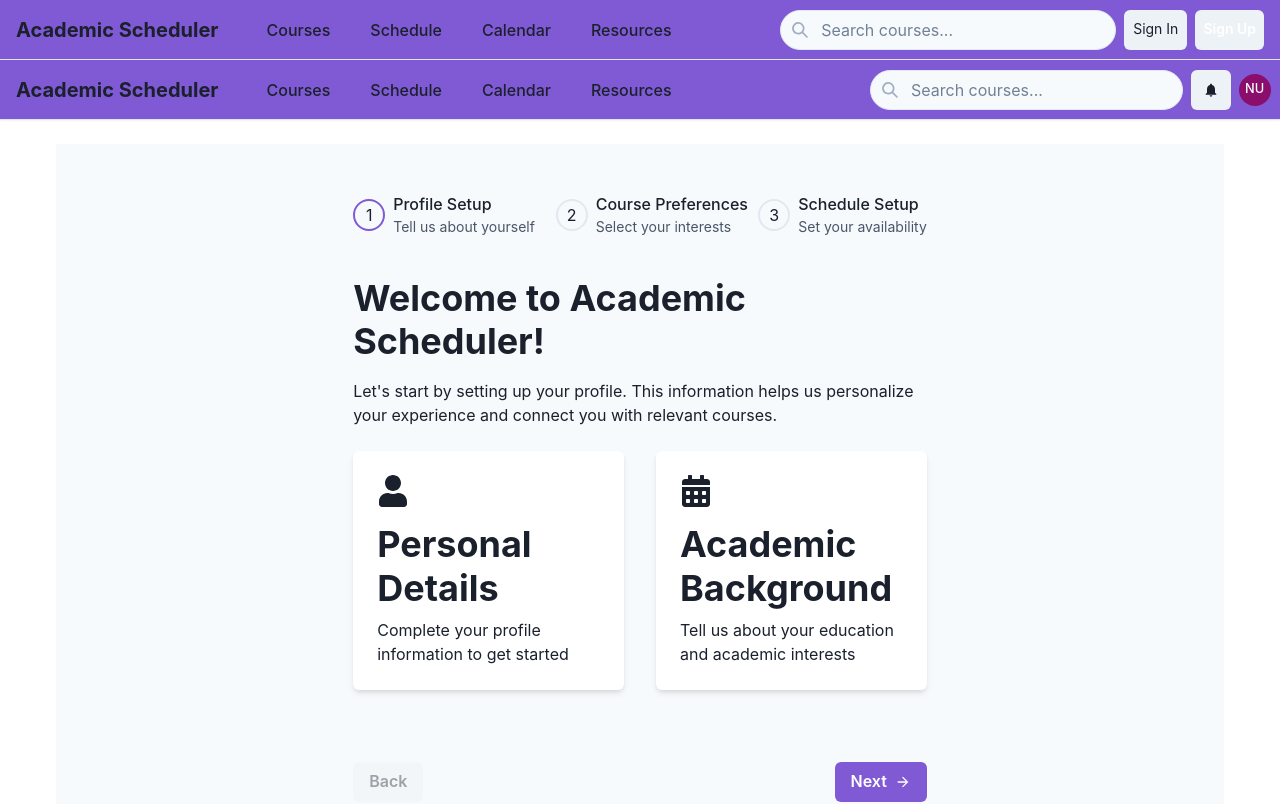
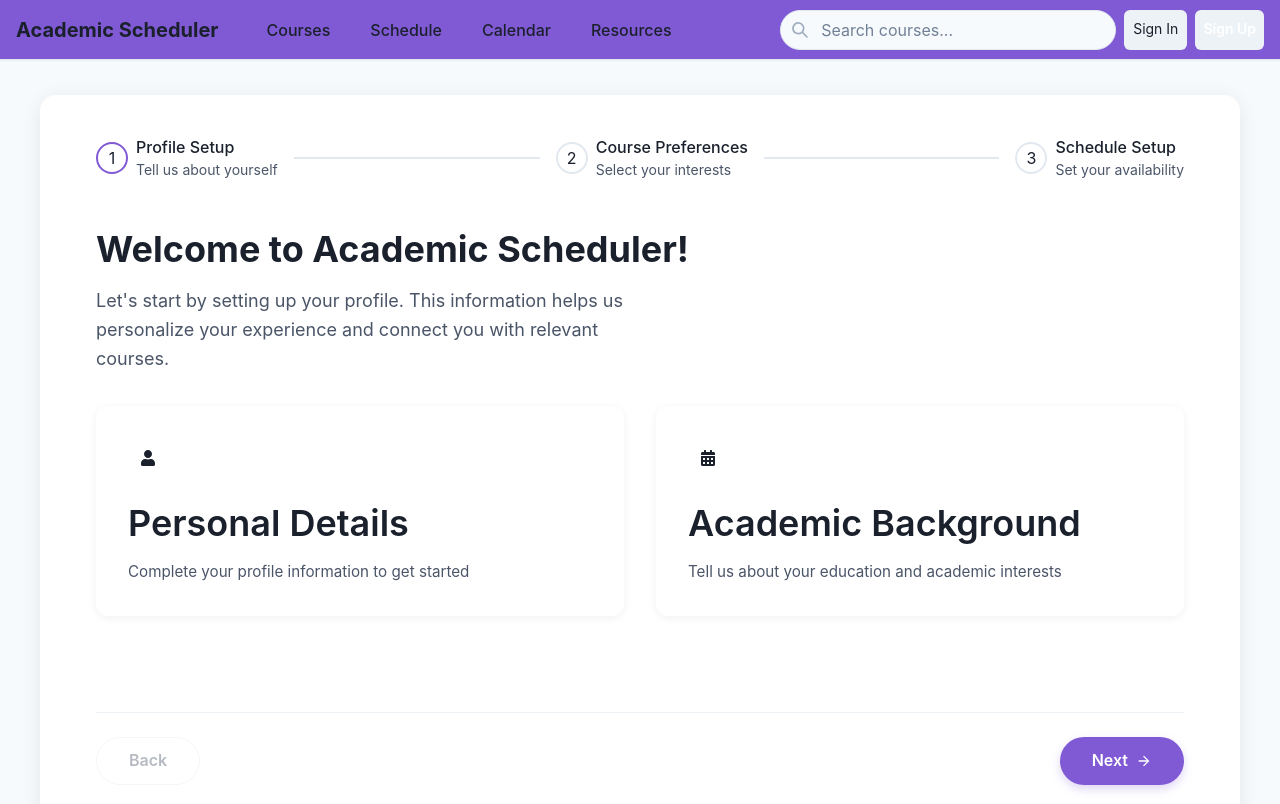
Before and after one commit to VoidEngineers/Academic_Scheduler, a React (Vite) app in the folder source/frontend/: page / in a window 1280 px wide. Shown: the top 804 px of the page. Built offline with nearby package versions, Linux system fonts and the light colour scheme.

Commit message:
feat: simplify onboarding component; remove MainLayout and unused state variables, enhance styling for better user experience

```diff
--- a/source/frontend/src/pages/onBoarding/onBoarding.tsx
+++ b/source/frontend/src/pages/onBoarding/onBoarding.tsx
@@ -1,4 +1,4 @@
-import React, { useState } from 'react';
+// import React, { useState } from 'react';
 import {
   Step,
   StepDescription as ChakraStepDescription,
@@ -15,7 +15,7 @@ import {
 } from '@chakra-ui/react';
 import { CheckIcon, ArrowForwardIcon } from '@chakra-ui/icons';
 import { FaUser, FaBook, FaCalendarAlt } from 'react-icons/fa';
-import MainLayout from '../../layouts/mainLayout/mainLayout';
+// Removed MainLayout import as we no longer need it
 import {
   OnboardingContainer,
   ContentContainer,
@@ -43,8 +43,8 @@ const steps = [
 ];
 
 const OnBoarding: React.FC = () => {
-  const [isLoggedIn] = useState(true); // Normally from auth context
-  const [userName] = useState('New User');
+  // const [isLoggedIn] = useState(true); // Normally from auth context
+  // const [userName] = useState('New User');
   const { activeStep, setActiveStep } = useSteps({
     index: 0,
     count: steps.length,
@@ -163,8 +163,8 @@ const OnBoarding: React.FC = () => {
     }
   };
 
+  // Removed MainLayout wrapper
   return (
-    <MainLayout isLoggedIn={isLoggedIn} userName={userName}>
     <OnboardingContainer bgColor={bgColor}>
       <ContentContainer>
         <StepsContainer>
@@ -208,7 +208,6 @@ const OnBoarding: React.FC = () => {
         </StepsContainer>
       </ContentContainer>
     </OnboardingContainer>
-    </MainLayout>
   );
 };
 
--- a/source/frontend/src/styles/onBoardingStyle.ts
+++ b/source/frontend/src/styles/onBoardingStyle.ts
@@ -7,103 +7,232 @@ import {
   VStack,
   HStack,
   Button,
-  Icon as ChakraIcon
+  Icon as ChakraIcon,
+  BoxProps,
+  ContainerProps,
+  HeadingProps,
+  TextProps,
+  ButtonProps
 } from '@chakra-ui/react';
 
-export const OnboardingContainer = styled(Box)<{ bgColor: string }>`
+// Interface for consistent styling
+interface ThemeProps {
+  bgColor?: string;
+  accentColor?: string;
+  textColor?: string;
+}
+
+// Full-height container for the onboarding experience
+export const OnboardingContainer = styled(Box)<BoxProps & ThemeProps>`
   background-color: ${props => props.bgColor};
-  padding-top: 3rem;
-  padding-bottom: 3rem;
+  min-height: 100vh;
+  display: flex;
+  align-items: center;
+  justify-content: center;
+  padding: 2rem 1rem;
 `;
 
-export const ContentContainer = styled(Container)`
-  max-width: container.lg;
+// Container for the content
+export const ContentContainer = styled(Container)<ContainerProps>`
+  max-width: 1200px;
+  width: 100%;
+  box-shadow: 0 4px 20px rgba(0, 0, 0, 0.08);
+  border-radius: 1rem;
+  overflow: hidden;
+  background-color: white;
 `;
 
+// Container for steps
 export const StepsContainer = styled(VStack)`
-  spacing: 10;
   width: 100%;
+  padding: 2.5rem;
+
+  @media (max-width: 48em) {
+    padding: 1.5rem;
+  }
 `;
 
+// Box for content
 export const ContentBox = styled(Box)`
   width: 100%;
-  padding-top: 2rem;
-  padding-bottom: 2rem;
+  padding: 2.5rem 0;
+  min-height: 400px;
 `;
 
+// Navigation container
 export const NavigationContainer = styled(HStack)`
   width: 100%;
   justify-content: space-between;
-  margin-top: 2rem;
+  margin-top: 3rem;
+  padding-top: 1.5rem;
+  border-top: 1px solid var(--chakra-colors-gray-100);
 `;
 
-export const StepHeading = styled(Heading)`
-  font-size: 1.875rem;
+// Step heading
+export const StepHeading = styled(Heading)<HeadingProps & ThemeProps>`
+  font-size: 2.25rem;
+  font-weight: 700;
   margin-bottom: 1rem;
+  color: ${props => props.textColor || 'var(--chakra-colors-gray-800)'};
+
+  @media (max-width: 48em) {
+    font-size: 1.75rem;
+  }
 `;
 
-export const StepDescription = styled(Text)`
-  margin-bottom: 1.5rem;
+// Step description
+export const StepDescription = styled(Text)<TextProps & ThemeProps>`
+  font-size: 1.125rem;
+  margin-bottom: 2rem;
+  max-width: 36rem;
+  color: ${props => props.textColor || 'var(--chakra-colors-gray-600)'};
+  line-height: 1.6;
+
+  @media (max-width: 48em) {
+    font-size: 1rem;
+  }
 `;
 
+// Card grid
 export const CardGrid = styled(Box)<{ columns: { base: number; md: number } }>`
   display: grid;
   grid-template-columns: repeat(${props => props.columns.base}, 1fr);
-  gap: 2rem;
+  gap: 1.5rem;
   width: 100%;
 
   @media (min-width: 48em) {
     grid-template-columns: repeat(${props => props.columns.md}, 1fr);
+    gap: 2rem;
   }
 `;
 
-export const StepCard = styled(Box)<{ bgColor: string }>`
-  padding: 1.5rem;
-  border-radius: 0.375rem;
-  background-color: ${props => props.bgColor};
-  box-shadow: var(--chakra-shadows-md);
+// Step card
+export const StepCard = styled(Box)<BoxProps & ThemeProps>`
+  padding: 2rem;
+  border-radius: 0.75rem;
+  background-color: ${props => props.bgColor || 'white'};
+  box-shadow: 0 2px 8px rgba(0, 0, 0, 0.06);
+  transition: transform 0.2s ease, box-shadow 0.2s ease;
+  cursor: pointer;
+
+  &:hover {
+    transform: translateY(-4px);
+    box-shadow: 0 8px 16px rgba(0, 0, 0, 0.08);
+  }
 `;
 
+// Card content
 export const CardContent = styled(VStack)`
-  spacing: 1rem;
   align-items: flex-start;
+  gap: 1rem;
 `;
 
+// Feature icon
 export const FeatureIcon = styled(ChakraIcon)<{ accentColor: string }>`
-  font-size: 2rem;
+  font-size: 2.5rem;
   color: ${props => props.accentColor};
+  background-color: ${props => `${props.accentColor}10`};
+  padding: 0.75rem;
+  border-radius: 0.5rem;
 `;
 
-export const CardHeading = styled(Heading)`
+// Card heading
+export const CardHeading = styled(Heading)<HeadingProps & ThemeProps>`
   font-size: 1.25rem;
+  font-weight: 600;
   margin-top: 0.5rem;
+  color: ${props => props.textColor || 'var(--chakra-colors-gray-800)'};
 `;
 
-export const CardDescription = styled(Text)`
-  font-size: 1rem;
+// Card description
+export const CardDescription = styled(Text)<TextProps & ThemeProps>`
+  font-size: 0.95rem;
+  color: ${props => props.textColor || 'var(--chakra-colors-gray-600)'};
+  line-height: 1.5;
 `;
 
+// Completion container
 export const CompletionContainer = styled(VStack)`
-  spacing: 1.5rem;
   align-items: center;
   text-align: center;
-  padding: 2rem;
+  padding: 3rem 2rem;
+  gap: 1.5rem;
+  max-width: 30rem;
+  margin: 0 auto;
 `;
 
+// Completion icon
 export const CompletionIcon = styled(ChakraIcon)<{ accentColor: string }>`
-  font-size: 4rem;
+  font-size: 4.5rem;
   color: ${props => props.accentColor};
+  background-color: ${props => `${props.accentColor}15`};
+  padding: 1rem;
+  border-radius: 50%;
   margin-bottom: 1rem;
 `;
 
-export const NextButton = styled(Button)`
+// Next button
+export const NextButton = styled(Button)<ButtonProps & ThemeProps>`
   color: white;
-  background-color: var(--chakra-colors-purple-500);
+  background-color: ${props => props.accentColor || 'var(--chakra-colors-purple-500)'};
+  font-weight: 600;
+  padding-left: 2rem;
+  padding-right: 2rem;
+  height: 48px;
+  border-radius: 24px;
+  box-shadow: 0 4px 10px ${props => props.accentColor ? `${props.accentColor}40` : 'rgba(128, 90, 213, 0.25)'};
+
   &:hover {
-    background-color: var(--chakra-colors-purple-600);
+    background-color: ${props => props.accentColor ? `${props.accentColor}90` : 'var(--chakra-colors-purple-600)'};
+    transform: translateY(-2px);
+    box-shadow: 0 6px 12px ${props => props.accentColor ? `${props.accentColor}50` : 'rgba(128, 90, 213, 0.35)'};
+  }
+
+  &:active {
+    transform: translateY(0);
+    box-shadow: 0 2px 6px ${props => props.accentColor ? `${props.accentColor}40` : 'rgba(128, 90, 213, 0.25)'};
   }
 `;
 
-export const BackButton = styled(Button)`
-  variant: outline;
+// Back button
+export const BackButton = styled(Button)<ButtonProps & ThemeProps>`
+  color: ${props => props.textColor || 'var(--chakra-colors-gray-600)'};
+  background: transparent;
+  border: 1px solid ${props => props.textColor || 'var(--chakra-colors-gray-200)'};
+  font-weight: 600;
+  padding-left: 2rem;
+  padding-right: 2rem;
+  height: 48px;
+  border-radius: 24px;
+
+  &:hover:not(:disabled) {
+    background-color: ${props => props.textColor ? `${props.textColor}05` : 'var(--chakra-colors-gray-50)'};
+  }
+
+  &:disabled {
+    opacity: 0.4;
+    cursor: not-allowed;
+  }
 `;
+
+// Progress section
+export const ProgressSection = styled(Box)`
+  width: 100%;
+  margin-bottom: 2.5rem;
+`;
+
+// Step content container
+export const StepContentContainer = styled(Box)`
+  animation: fadeIn 0.5s ease-in-out;
+
+  @keyframes fadeIn {
+    from {
+      opacity: 0;
+      transform: translateY(10px);
+    }
+    to {
+      opacity: 1;
+      transform: translateY(0);
+    }
+  }
+`;
```
Lines whose indentation alone changed are shown as unchanged.
